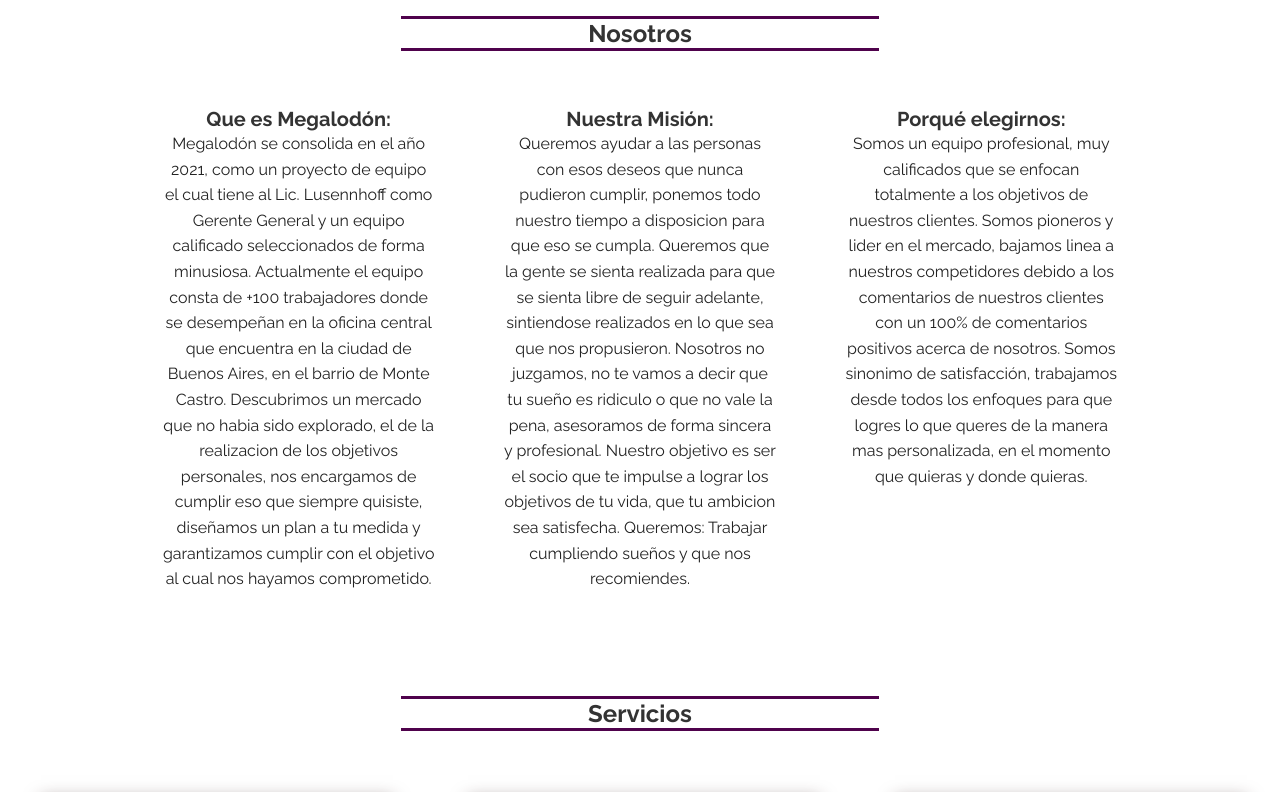
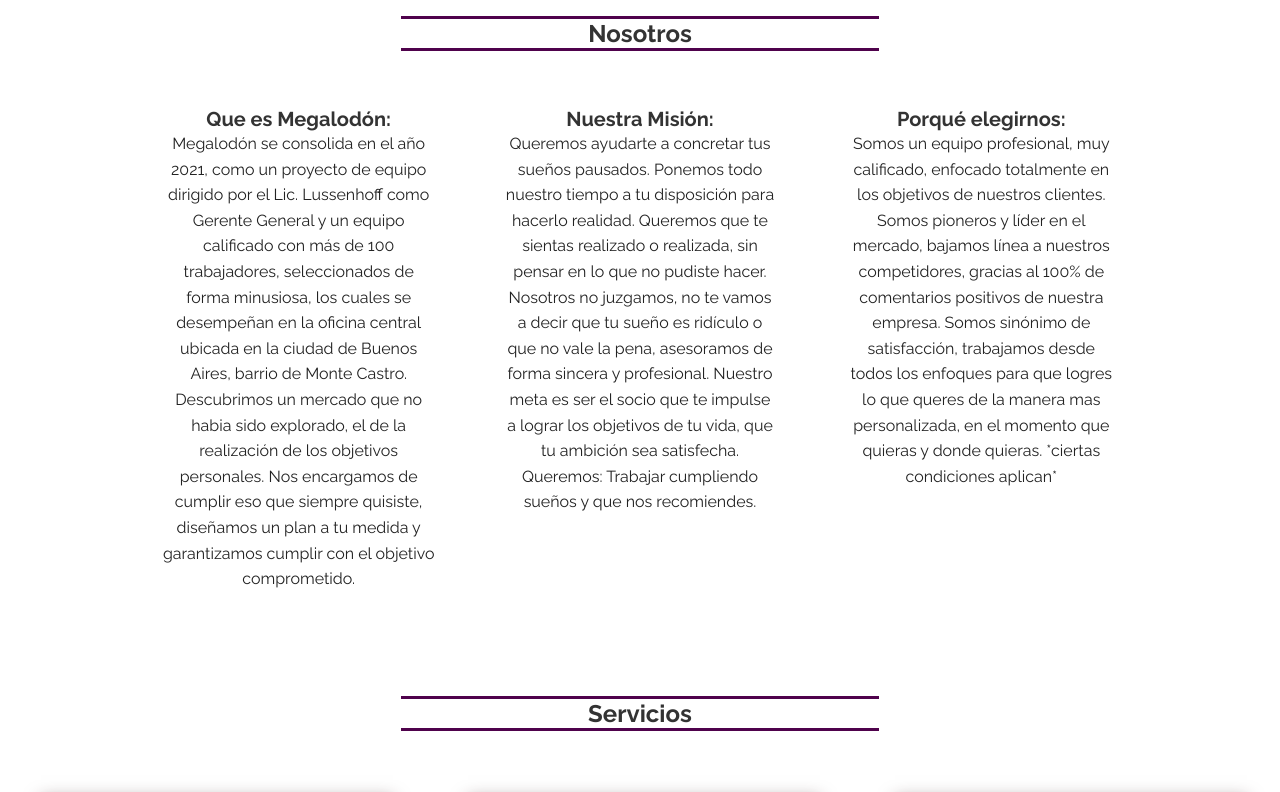
Before and after one commit to IvanGabriel1/Megalodon, a plain HTML site: page index.html in a window 1280 px wide. Shown: the part 880-1672 px from the top of the page. Drawn offline with Linux system fonts and the light colour scheme.

Commit message:
Corrección de radacción final

```diff
--- a/index.html
+++ b/index.html
@@ -12,6 +12,8 @@
   <link href="https://fonts.googleapis.com/css2?family=Raleway:ital,wght@0,400;0,700;1,300&display=swap"
     rel="stylesheet">
   <link rel="stylesheet" href="style.css">
+  <link rel="icon" href="assets/favicon.png">
+  <link rel="apple-touch-icon" href="assets/favicon.png">
   <meta name="description" content="Esta es mi primera página de practica">
   <!-- No más de 165 caracteres (cuando buscas algo en google y te salen todas las paginas en las que te dirige, debajo del titulo de la pagina aparece una descripcion, que es esta que estamos poniendo aca.)-->
   <meta name="twitter:card" content="summary">
@@ -90,54 +92,44 @@
       <article class="megalodon">
 
         <h3 class="title-nosotros">Que es Megalodón: </h3>
-        <p class="text-nosotros">Megalodón se consolida en el año 2021, como un proyecto de equipo el cual tiene al Lic.
-          Lusennhoff como
-          Gerente
-          General
-          y un equipo calificado seleccionados de forma minusiosa. Actualmente el equipo consta de +100 trabajadores
-          que
-          se
+        <p class="text-nosotros">Megalodón se consolida en el año 2021, como un proyecto de equipo dirigido por el
+          Lic. Lussenhoff como Gerente General
+          y un equipo calificado con más de 100 trabajadores, seleccionados de forma minusiosa,
+          los cuales se
           desempeñan en la oficina central.
           <a href="#nos-1" class="text-clean enlace-modal"> Leer más
           </a>
         </p>
-        <p class="text-nosotros-big">Megalodón se consolida en el año 2021, como un proyecto de equipo el cual tiene al
-          Lic. Lusennhoff como Gerente General
-          y un equipo calificado seleccionados de forma minusiosa. Actualmente el equipo consta de +100 trabajadores
-          donde se
-          desempeñan en la oficina central que encuentra en la ciudad de Buenos Aires, en el barrio de Monte Castro.
-          Descubrimos un mercado que no habia sido explorado, el de la realizacion de los objetivos personales, nos
+        <p class="text-nosotros-big">Megalodón se consolida en el año 2021, como un proyecto de equipo dirigido por el
+          Lic. Lussenhoff como Gerente General
+          y un equipo calificado con más de 100 trabajadores, seleccionados de forma minusiosa,
+          los cuales se
+          desempeñan en la oficina central ubicada en la ciudad de Buenos Aires, barrio de Monte Castro.
+          Descubrimos un mercado que no habia sido explorado, el de la realización de los objetivos personales. Nos
           encargamos de
-          cumplir eso que siempre quisiste, diseñamos un plan a tu medida y garantizamos cumplir con el objetivo al cual
-          nos
-          hayamos comprometido.</p>
+          cumplir eso que siempre quisiste, diseñamos un plan a tu medida y garantizamos cumplir con el objetivo
+          comprometido.</p>
 
 
       </article>
 
       <article class="mision">
         <h3 class="title-nosotros">Nuestra Misión: </h3>
-        <p class="text-nosotros">Queremos ayudar a las personas con esos deseos que nunca pudieron cumplir, ponemos todo
-          nuestro tiempo a
-          disposicion
-          para que eso se cumpla.
-          Queremos que la gente se sienta realizada para que se sienta libre de seguir adelante, sintiendose realizados
-          en
-          lo que
-          sea que nos propusieron.
+        <p class="text-nosotros">Queremos ayudarte a concretar tus sueños pausados. Ponemos
+          todo nuestro tiempo a tu disposición
+          para hacerlo realidad.
+          Queremos que te sientas realizado o realizada, sin pensar en lo que no pudiste hacer.
           <a href="#nos-2" class="text-clean enlace-modal"> Leer más
           </a>
 
-        <p class="text-nosotros-big">Queremos ayudar a las personas con esos deseos que nunca pudieron cumplir, ponemos
-          todo nuestro tiempo a disposicion
-          para que eso se cumpla.
-          Queremos que la gente se sienta realizada para que se sienta libre de seguir adelante, sintiendose realizados
-          en lo que
-          sea que nos propusieron.
-          Nosotros no juzgamos, no te vamos a decir que tu sueño es ridiculo o que no vale la pena, asesoramos de forma
+        <p class="text-nosotros-big">Queremos ayudarte a concretar tus sueños pausados. Ponemos
+          todo nuestro tiempo a tu disposición
+          para hacerlo realidad.
+          Queremos que te sientas realizado o realizada, sin pensar en lo que no pudiste hacer.
+          Nosotros no juzgamos, no te vamos a decir que tu sueño es ridículo o que no vale la pena, asesoramos de forma
           sincera y
-          profesional. Nuestro objetivo es ser el socio que te impulse a lograr los objetivos de tu vida, que tu
-          ambicion sea
+          profesional. Nuestro meta es ser el socio que te impulse a lograr los objetivos de tu vida, que tu
+          ambición sea
           satisfecha.
           Queremos: Trabajar cumpliendo sueños y que nos recomiendes.</p>
 
@@ -145,22 +137,21 @@
 
       <article class="elegirnos">
         <h3 class="title-nosotros">Porqué elegirnos: </h3>
-        <p class="text-nosotros">Somos un equipo profesional, muy calificados que se enfocan totalmente a los objetivos
-          de nuestros clientes.
-          Somos
-          pioneros y lider en el mercado, bajamos linea a nuestros competidores debido a los comentarios de nuestros
-          clientes.
+        <p class="text-nosotros">Queremos ayudarte a concretar tus sueños pausados. Ponemos
+          todo nuestro tiempo a tu disposición
+          para hacerlo realidad.
+          Queremos que te sientas realizado o realizada, sin pensar en lo que no pudiste hacer.
           <a href="#nos-3" class="text-clean enlace-modal">
             Leer más
           </a>
 
-        <p class="text-nosotros-big">Somos un equipo profesional, muy calificados que se enfocan totalmente a los
+        <p class="text-nosotros-big">Somos un equipo profesional, muy calificado, enfocado totalmente en los
           objetivos de nuestros clientes. Somos
-          pioneros y lider en el mercado, bajamos linea a nuestros competidores debido a los comentarios de nuestros
-          clientes con un 100% de comentarios positivos acerca de nosotros.
-          Somos sinonimo de satisfacción, trabajamos desde todos los enfoques para que logres lo que queres de la
+          pioneros y líder en el mercado, bajamos línea a nuestros competidores, gracias al 100% de comentarios
+          positivos de nuestra empresa.
+          Somos sinónimo de satisfacción, trabajamos desde todos los enfoques para que logres lo que queres de la
           manera
-          mas personalizada, en el momento que quieras y donde quieras.</p>
+          mas personalizada, en el momento que quieras y donde quieras. *ciertas condiciones aplican*</p>
 
       </article>
 
@@ -177,17 +168,15 @@
         </svg>
       </a>
       <h3 class="title-nosotros-modal">Que es Megalodón</h3>
-      <p class="text-nos-1">Megalodón se consolida en el año 2021, como un proyecto de equipo el cual tiene al Lic.
-        Lusennhoff como
-        Gerente General
-        y un equipo calificado seleccionados de forma minusiosa. Actualmente el equipo consta de +100 trabajadores
-        donde se
-        desempeñan en la oficina central que encuentra en la ciudad de Buenos Aires, en el barrio de Monte Castro.
-        Descubrimos un mercado que no habia sido explorado, el de la realizacion de los objetivos personales, nos
+      <p class="text-nos-1">Megalodón se consolida en el año 2021, como un proyecto de equipo dirigido por el
+        Lic. Lussenhoff como Gerente General
+        y un equipo calificado con más de 100 trabajadores, seleccionados de forma minusiosa,
+        los cuales se
+        desempeñan en la oficina central ubicada en la ciudad de Buenos Aires, barrio de Monte Castro.
+        Descubrimos un mercado que no habia sido explorado, el de la realización de los objetivos personales. Nos
         encargamos de
-        cumplir eso que siempre quisiste, diseñamos un plan a tu medida y garantizamos cumplir con el objetivo al
-        cual nos
-        hayamos comprometido.</p>
+        cumplir eso que siempre quisiste, diseñamos un plan a tu medida y garantizamos cumplir con el objetivo
+        comprometido.</p>
       <a href="#inicio">
         <svg class="logo-modal" width="112" height="100" viewBox="0 0 112 100" fill="none"
           xmlns="http://www.w3.org/2000/svg">
@@ -211,16 +200,14 @@
         </svg>
       </a>
       <h3 class="title-nosotros-modal">Nuestra Misión</h3>
-      <p class="text-nos-2">Queremos ayudar a las personas con esos deseos que nunca pudieron cumplir, ponemos todo
-        nuestro tiempo a disposicion
-        para que eso se cumpla.
-        Queremos que la gente se sienta realizada para que se sienta libre de seguir adelante, sintiendose realizados en
-        lo que
-        sea que nos propusieron.
-        Nosotros no juzgamos, no te vamos a decir que tu sueño es ridiculo o que no vale la pena, asesoramos de forma
+      <p class="text-nos-2">Queremos ayudarte a concretar tus sueños pausados. Ponemos
+        todo nuestro tiempo a tu disposición
+        para hacerlo realidad.
+        Queremos que te sientas realizado o realizada, sin pensar en lo que no pudiste hacer.
+        Nosotros no juzgamos, no te vamos a decir que tu sueño es ridículo o que no vale la pena, asesoramos de forma
         sincera y
-        profesional. Nuestro objetivo es ser el socio que te impulse a lograr los objetivos de tu vida, que tu ambicion
-        sea
+        profesional. Nuestro meta es ser el socio que te impulse a lograr los objetivos de tu vida, que tu
+        ambición sea
         satisfecha.
         Queremos: Trabajar cumpliendo sueños y que nos recomiendes.</p>
       <a href="#inicio">
@@ -246,13 +233,13 @@
         </svg>
       </a>
       <h3 class="title-nosotros-modal">Porqué elegirnos</h3>
-      <p class="text-nos-3">Somos un equipo profesional, muy calificados que se enfocan totalmente a los objetivos de
-        nuestros clientes. Somos
-        pioneros y lider en el mercado, bajamos linea a nuestros competidores debido a los comentarios de nuestros
-        clientes con un 100% de comentarios positivos acerca de nosotros.
-        Somos sinonimo de satisfacción, trabajamos desde todos los enfoques para que logres lo que queres de la
+      <p class="text-nos-3">Somos un equipo profesional, muy calificado, enfocado totalmente en los
+        objetivos de nuestros clientes. Somos
+        pioneros y líder en el mercado, bajamos línea a nuestros competidores, gracias al 100% de comentarios
+        positivos de nuestra empresa.
+        Somos sinónimo de satisfacción, trabajamos desde todos los enfoques para que logres lo que queres de la
         manera
-        mas personalizada, en el momento que quieras y donde quieras. </p>
+        mas personalizada, en el momento que quieras y donde quieras. *ciertas condiciones aplican* </p>
       <a href="#inicio">
         <svg class="logo-modal" width="112" height="100" viewBox="0 0 112 100" fill="none"
           xmlns="http://www.w3.org/2000/svg">
@@ -396,15 +383,15 @@
 
           <li class="slide">
             <img src="assets/foto-testimonio1.jpg" alt="Foto del primer testimonio">
-            <blockquote>Que ni se te ocurra poner que apoyo esa página ridicula que promete cualquier basura en la que
+            <blockquote>Que ni se te ocurra poner que apoyo esa página ridícula que promete cualquier basura en la que
               estás
-              trabajando. Me entendiste? Ademas, esta todo mal redactado.</blockquote>
+              trabajando. Me entendiste? Además, está todo mal redactado.</blockquote>
             <cite><b>Gabriela Machado</b></cite>
           </li>
 
           <li class="slide">
             <img src="assets/foto-testimonio2.jpg" alt="Foto del segundo testimonio">
-            <blockquote>Vos no podes hacel esta página ivo, tengo un abogado que puede hacel que te alepientas
+            <blockquote>Vos no podés hacel esta página ivo, tengo un abogado que puede hacel que te alepientas
               de hacel esto chico.</blockquote>
             <cite><b>Martin Guti</b></cite>
           </li>
@@ -427,7 +414,7 @@
           <li class="slide">
             <img src="assets/foto-testimonio5.jpg" alt="Foto del quinto testimonio">
             <blockquote>Estos paspados son una mentira, me prometieron que all boys iba a jugar la libertadores, les
-              pague fortuna y a la semana me llamaban cagandose de risa.</blockquote>
+              pagué fortuna y a la semana me llamaban cagandose de risa.</blockquote>
             <cite><b>Julian Zanatta</b></cite>
           </li>
 
@@ -435,7 +422,7 @@
             <img src="assets/foto-testimonio6.jpg" alt="Foto del sexto testimonio">
             <blockquote>Increible! super confiables, cumplieron en todo, una venganza
               exquisita.
-              Felicitaciones por esta innovadora empresa. Consuman todos! la puta que los re pario.</blockquote>
+              Felicitaciones por esta innovadora empresa. Consuman todos! la puta que los re pario</blockquote>
             <cite><b>Iván Braun</b></cite>
           </li>
 
@@ -558,21 +545,7 @@
       <textarea name="comments" cols="50" rows="10" placeholder="Dejáme tus comentarios" required></textarea>
       <input type="submit" class="btn-enviar" value="ENVIAR">
     </form>
-
-    <article id="Gracias" class="modal">
-      <div class="modal-gracias">
-        <article class="gracias-respuesta">
-          <h3>Gracias!
-            <br>
-            Por tus comentarios
-          </h3>
-          <svg width="22" height="22" viewBox="0 0 22 22" fill="none" xmlns="http://www.w3.org/2000/svg">
-            <path
-              d="M11 0C4.92339 0 0 4.92339 0 11C0 17.0766 4.92339 22 11 22C17.0766 22 22 17.0766 22 11C22 4.92339 17.0766 0 11 0ZM14.5484 7.45161C15.3335 7.45161 15.9677 8.08589 15.9677 8.87097C15.9677 9.65605 15.3335 10.2903 14.5484 10.2903C13.7633 10.2903 13.129 9.65605 13.129 8.87097C13.129 8.08589 13.7633 7.45161 14.5484 7.45161ZM7.45161 7.45161C8.23669 7.45161 8.87097 8.08589 8.87097 8.87097C8.87097 9.65605 8.23669 10.2903 7.45161 10.2903C6.66653 10.2903 6.03226 9.65605 6.03226 8.87097C6.03226 8.08589 6.66653 7.45161 7.45161 7.45161ZM11 18.8065C8.3121 18.8065 5.03427 17.1077 4.62177 14.6681C4.53306 14.1448 5.03427 13.7101 5.53992 13.8742C6.87944 14.3044 8.87097 14.5484 11 14.5484C13.129 14.5484 15.1206 14.3044 16.4601 13.8742C16.9613 13.7101 17.4625 14.1448 17.3782 14.6681C16.9657 17.1077 13.6879 18.8065 11 18.8065Z"
-              fill="#4F024C" />
-          </svg>
-        </article>
-      </div>
+    </div>
 
     </article>
 
```
Also changed, not shown: assets/favicon.png (added).
